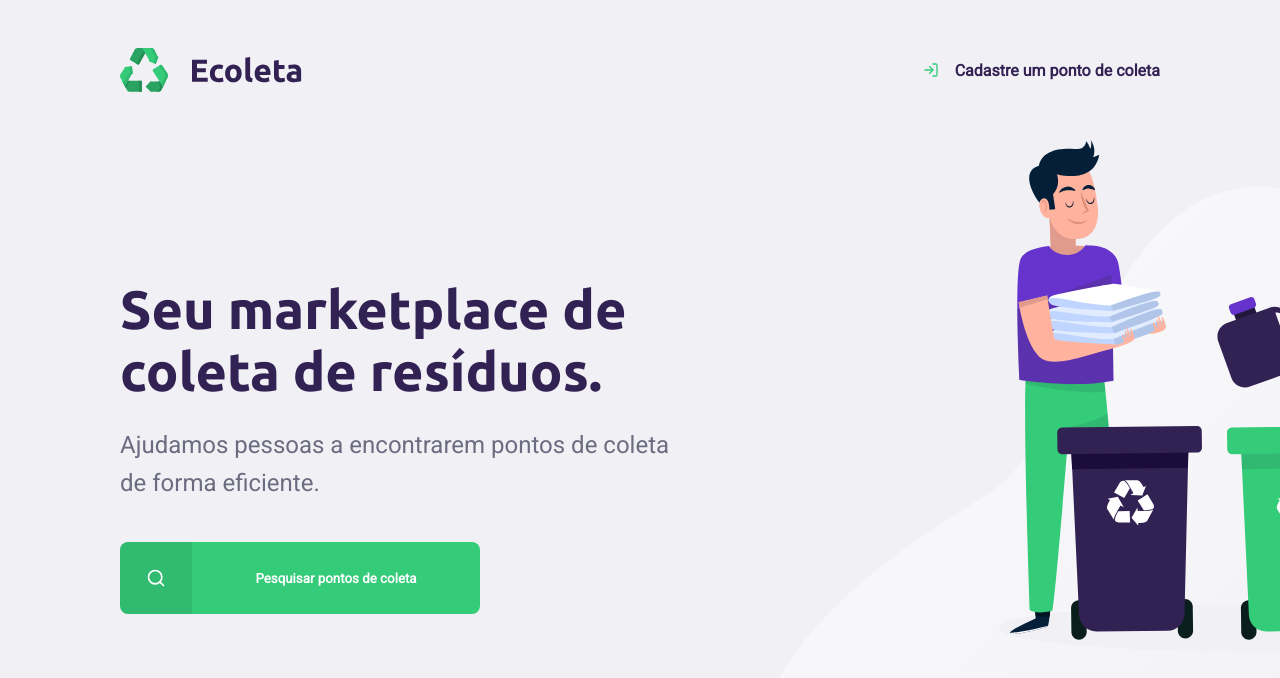
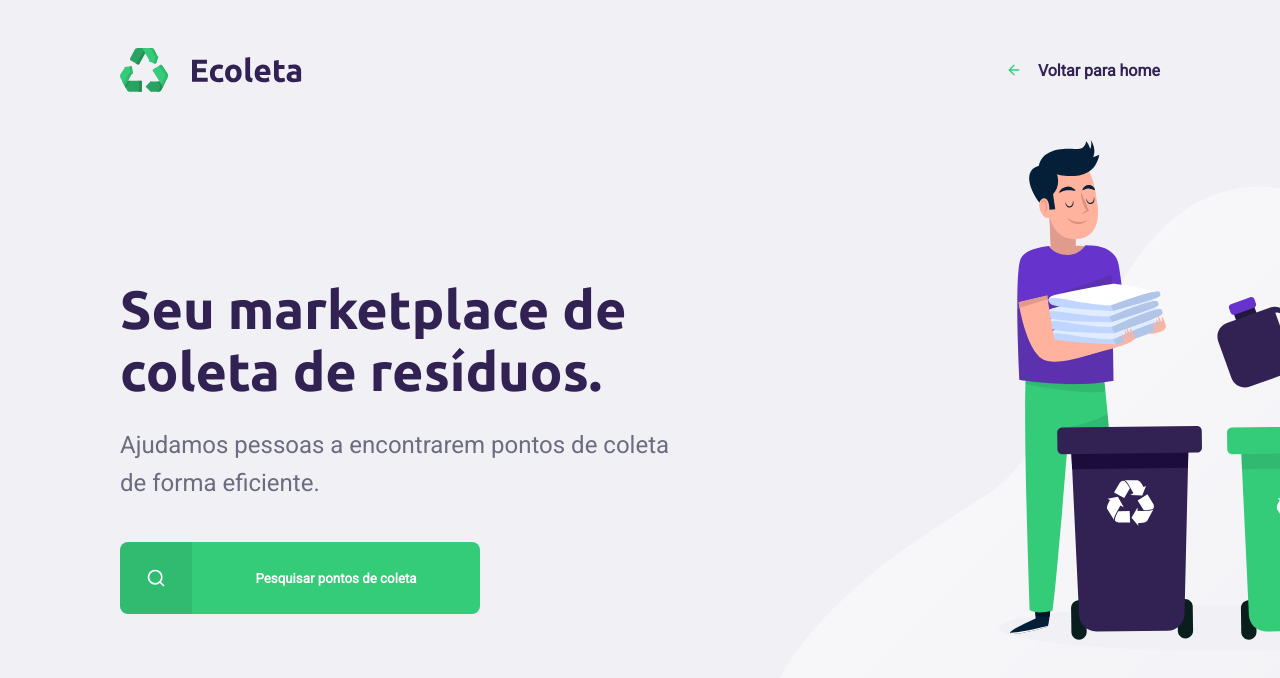
Before and after one commit to gabrielmendes98/ecoleta-web, a React (Create React App) app: page / in a window 1280 px wide. Shown: the top 678 px of the page. Built offline with nearby package versions, Linux system fonts and the light colour scheme; no server answers.

Commit message:
componentizacao do header melhorado

```diff
--- a/src/components/Header/index.tsx
+++ b/src/components/Header/index.tsx
@@ -1,27 +1,14 @@
-import React, { InputHTMLAttributes } from 'react';
-import { Link } from 'react-router-dom';
-
-import { IconBaseProps } from 'react-icons/lib';
+import React from 'react';
 
 import logo from '../../assets/logo.svg';
 
 import './styles.css';
 
-interface InputProps extends InputHTMLAttributes<HTMLInputElement> {
-  path: string;
-  navIcon?: React.ComponentType<IconBaseProps>;
-  navTitle: string;
-}
-
-const Header: React.FC<InputProps> = ({ path, navIcon: Icon, navTitle }) => {
+const Header: React.FC = ({ children }) => {
   return (
     <header>
       <img src={logo} alt="Ecoleta" />
-
-      <Link to={path}>
-        {Icon && <Icon />}
-        {navTitle}
-      </Link>
+      {children}
     </header>
   );
 };
--- a/src/components/Header/styles.css
+++ b/src/components/Header/styles.css
@@ -11,16 +11,22 @@ header {
   align-items: center;
 }
 
-header a {
+header a,
+header p {
   color: var(--title-color);
   font-weight: bold;
   text-decoration: none;
 
   display: flex;
   align-items: center;
+
+  cursor: pointer;
 }
 
-header a svg {
+header a svg,
+header p svg {
   margin-right: 16px;
   color: var(--primary-color);
+
+  cursor: pointer;
 }
--- a/src/pages/CreatePoint/index.tsx
+++ b/src/pages/CreatePoint/index.tsx
@@ -1,4 +1,5 @@
 import React from 'react';
+import { Link } from 'react-router-dom';
 
 import { FiArrowLeft } from 'react-icons/fi';
 
@@ -10,7 +11,12 @@ import './styles.css';
 const CreatePoint = () => {
   return (
     <div id="page-create-point">
-      <Header path="/" navTitle="Voltar para home" navIcon={FiArrowLeft} />
+      <Header>
+        <Link to="/">
+          <FiArrowLeft />
+          Voltar para home
+        </Link>
+      </Header>
       <main>
         <PointForm title="Cadastro do ponto de coleta" submitText="Cadastrar ponto de coleta" />
       </main>
--- a/src/pages/Home/index.tsx
+++ b/src/pages/Home/index.tsx
@@ -1,11 +1,12 @@
 import React, { useState } from 'react';
 
-import { FiLogIn, FiSearch } from 'react-icons/fi';
+import { FiSearch, FiArrowLeft } from 'react-icons/fi';
 
 import SearchModal from './SearchModal';
 import Header from '../../components/Header';
 
 import './styles.css';
+import { Link } from 'react-router-dom';
 
 const Home = () => {
   const [showModal, setShowModal] = useState(false);
@@ -21,7 +22,12 @@ const Home = () => {
   return (
     <div id="page-home">
       <div className="content">
-        <Header path="/create-point" navTitle="Cadastre um ponto de coleta" navIcon={FiLogIn} />
+        <Header>
+          <Link to="/create-point">
+            <FiArrowLeft />
+            Voltar para home
+          </Link>
+        </Header>
 
         <main>
           <h1>Seu marketplace de coleta de resíduos.</h1>
--- a/src/pages/ListPoints/index.tsx
+++ b/src/pages/ListPoints/index.tsx
@@ -1,5 +1,5 @@
 import React, { useState, useEffect, useCallback } from 'react';
-import { withRouter, RouteComponentProps } from 'react-router-dom';
+import { RouteComponentProps, Link } from 'react-router-dom';
 
 import { FiArrowLeft } from 'react-icons/fi';
 
@@ -39,7 +39,7 @@ const ListPoints: React.FC<RouteComponentProps> = ({ location }) => {
   }, [loadPoints]);
 
   function handleDelete(id: number) {
-    api.delete(`points/${id}`).then(async (response) => {
+    api.delete(`points/${id}`).then(async () => {
       loadPoints();
       setShowSnackbar(true);
       await new Promise((resolve) => setTimeout(resolve, 2000));
@@ -49,7 +49,12 @@ const ListPoints: React.FC<RouteComponentProps> = ({ location }) => {
 
   return (
     <div id="page-list-points">
-      <Header path="/" navTitle="Voltar para home" navIcon={FiArrowLeft} />
+      <Header>
+        <Link to="/">
+          <FiArrowLeft />
+          Voltar para home
+        </Link>
+      </Header>
 
       <main>
         <p>
@@ -79,4 +84,4 @@ const ListPoints: React.FC<RouteComponentProps> = ({ location }) => {
   );
 };
 
-export default withRouter(ListPoints);
+export default ListPoints;
--- a/src/pages/UpdatePoint/index.tsx
+++ b/src/pages/UpdatePoint/index.tsx
@@ -1,4 +1,5 @@
 import React from 'react';
+
 import { RouteComponentProps } from 'react-router-dom';
 
 import { FiArrowLeft } from 'react-icons/fi';
@@ -12,12 +13,21 @@ interface MatchParams {
   id: string;
 }
 
-const UpdatePoint: React.FC<RouteComponentProps<MatchParams>> = ({ match }) => {
+const UpdatePoint: React.FC<RouteComponentProps<MatchParams>> = ({ match, history }) => {
   const id = match.params.id;
+
+  function handleGoBack() {
+    history.goBack();
+  }
 
   return (
     <div id="page-edit-point">
-      <Header path="/" navTitle="Voltar para home" navIcon={FiArrowLeft} />
+      <Header>
+        <p onClick={handleGoBack}>
+          <FiArrowLeft />
+          Voltar para lista de pontos
+        </p>
+      </Header>
       <main>
         <PointForm title="Atualizar ponto de coleta" submitText="Atualizar ponto de coleta" id={Number(id)} />
       </main>
```
